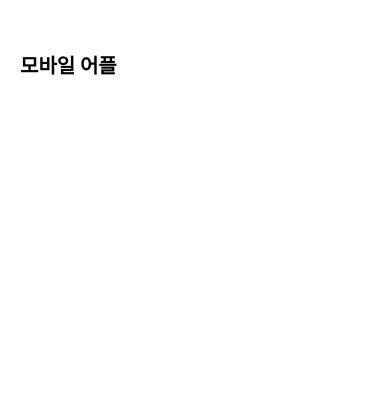
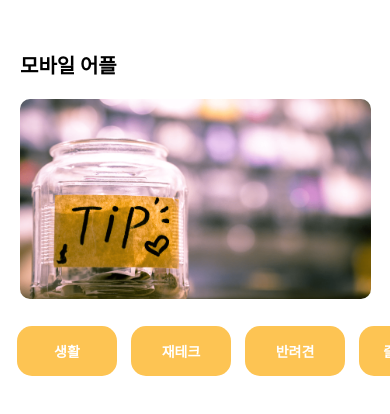
Before and after one commit to yeourain/React_Native, a React Native app: screen / in a window 390 px wide. Shown: the top 414 px of the page. Built offline with nearby package versions, Linux system fonts and the light colour scheme.

Commit message:
App.js: middleContainer

```diff
--- a/App.js
+++ b/App.js
@@ -1,7 +1,7 @@
 // 리액트, 리액트 네이티브, 엑스포 라이브러리에서 꺼내 사용할 기능들을
 // 이렇게 상단에 선언한다음 가져다가 사용
 import React from 'react';
-
+import main from './assets/main.png';
 import { StyleSheet, Text, View, Image, TouchableOpacity, ScrollView } from 'react-native';
 
 // App.js는 결국 App 함수를 내보내기 하고 있는 자바스크립트 파일
@@ -12,6 +12,13 @@ export default function App() {
   return (
     <ScrollView style={styles.container}>
       <Text style={styles.title}>모바일 어플</Text>
+      <Image style={styles.mainImage} source={main}/>
+      <ScrollView style={styles.middleContainer} horizontal indicatorStyle={"white"}>
+        <TouchableOpacity style={styles.middleButton01}><Text style={styles.middleButtonText}>생활</Text></TouchableOpacity>
+        <TouchableOpacity style={styles.middleButton02}><Text style={styles.middleButtonText}>재테크</Text></TouchableOpacity>
+        <TouchableOpacity style={styles.middleButton03}><Text style={styles.middleButtonText}>반려견</Text></TouchableOpacity>
+        <TouchableOpacity style={styles.middleButton04}><Text style={styles.middleButtonText}>즐겨찾기</Text></TouchableOpacity>
+      </ScrollView>
     </ScrollView>
   );
 }
@@ -33,4 +40,54 @@ const styles = StyleSheet.create({
     // 왼쪽 공간으로 부터 이격
     marginLeft: 20,
   },
+  mainImage: {
+    width: '90%',
+    height: 200,
+    borderRadius: 10,
+    marginTop: 20,
+    alignSelf: "center",
+  },
+  middleContainer: {
+    marginTop: 20,
+    marginLeft:10,
+    height: 60,
+  },
+  middleButton01: {
+    width: 100,
+    height: 50,
+    padding: 15,
+    backgroundColor: "#fdc453",
+    borderColor: "deeppink",
+    borderRadius: 15,
+    margin: 7,
+  },
+  middleButton02: {
+    width: 100,
+    height: 50,
+    padding: 15,
+    backgroundColor: "#fdc453",
+    borderRadius: 15,
+    margin: 7,
+  },
+  middleButton03: {
+    width: 100,
+    height: 50,
+    padding: 15,
+    backgroundColor: "#fdc453",
+    borderRadius: 15,
+    margin: 7,
+  },
+  middleButton04: {
+    width: 100,
+    height: 50,
+    padding: 15,
+    backgroundColor: "#fdc453",
+    borderRadius: 15,
+    margin: 7,
+  },
+  middleButtonText: {
+    color: "#fff",
+    fontWeight: "700",
+    textAlign: "center",
+  },
 });
```
Also changed, not shown: assets/main.png (added).
